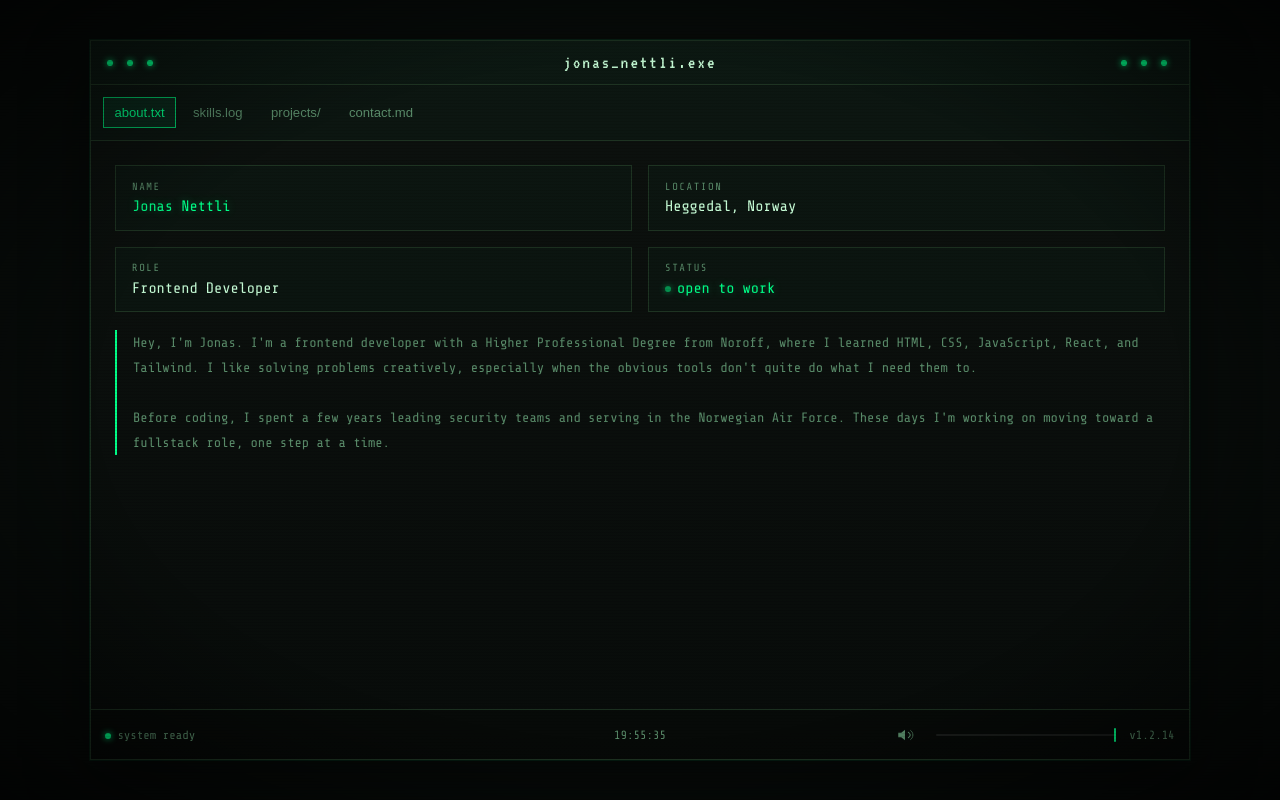
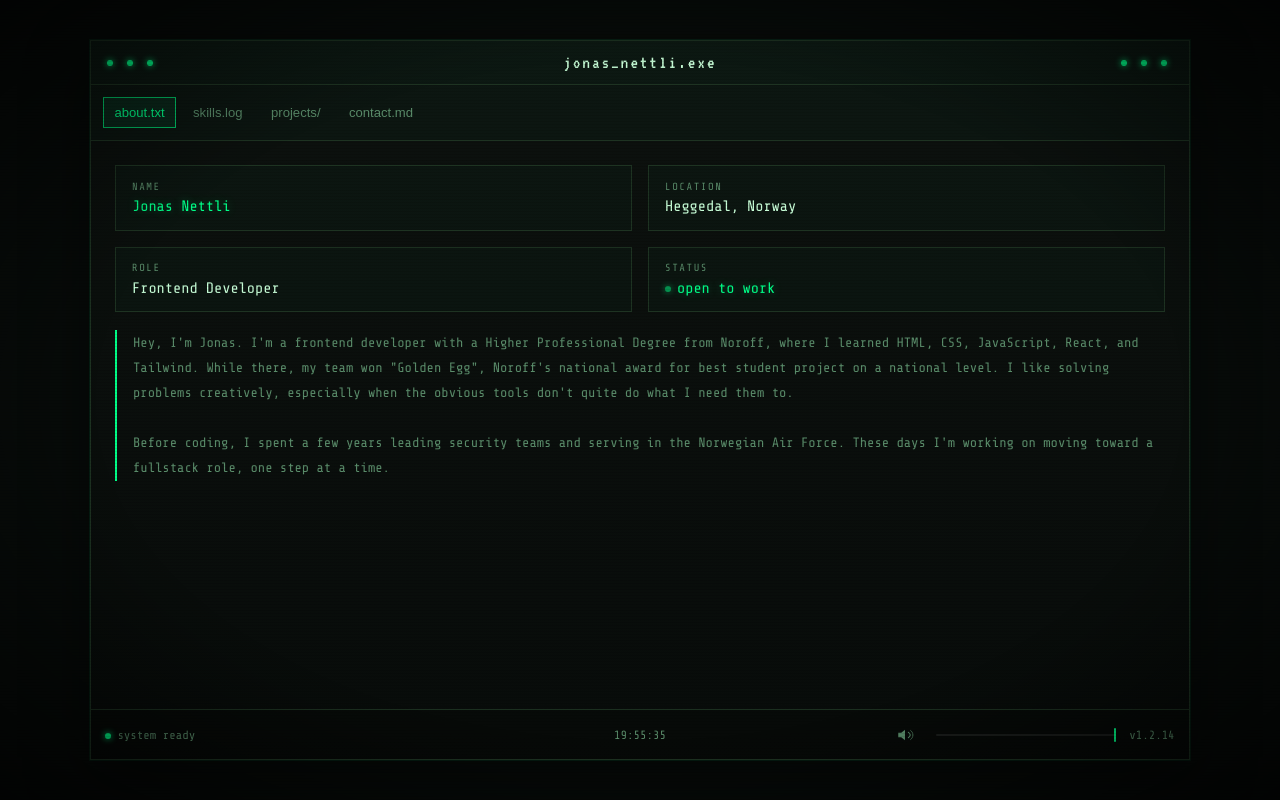
Before and after one commit to JNettli/portfolio_2.0, a React (Vite) app: page / in a window 1280 px wide. Both pictures are taken after a click on the button "▶ OPEN PORTFOLIO". Built offline with nearby package versions, Linux system fonts and the light colour scheme.

Commit message:
fix: updates bio text

```diff
--- a/src/assets/panels.jsx
+++ b/src/assets/panels.jsx
@@ -47,9 +47,11 @@ export function AboutPanel() {
             <p className={styles.bio}>
                 Hey, I'm Jonas. I'm a frontend developer with a Higher
                 Professional Degree from Noroff, where I learned HTML, CSS,
-                JavaScript, React, and Tailwind. I like solving problems
-                creatively, especially when the obvious tools don't quite do
-                what I need them to.
+                JavaScript, React, and Tailwind. While there, my team won
+                "Golden Egg", Noroff's national award for best student project
+                on a national level. I like solving problems creatively,
+                especially when the obvious tools don't quite do what I need
+                them to.
                 <br />
                 <br />
                 Before coding, I spent a few years leading security teams and
```
